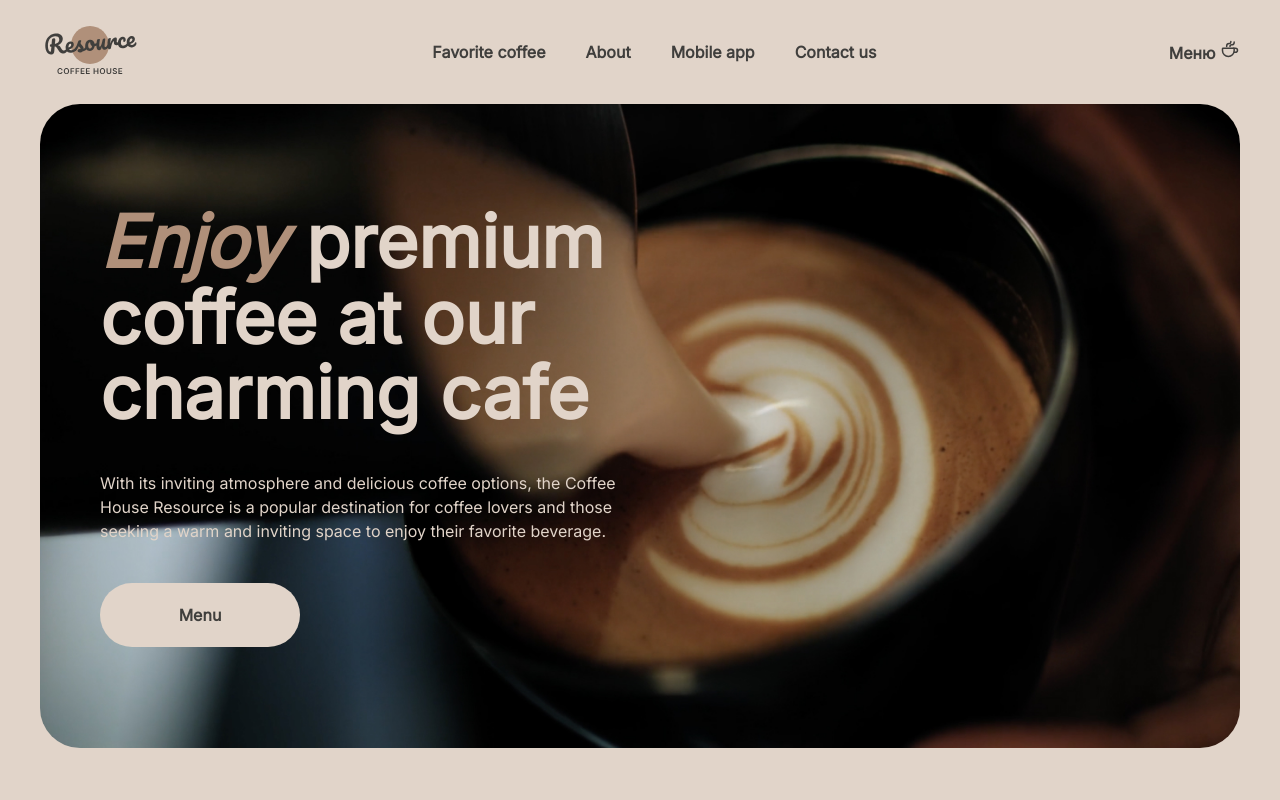
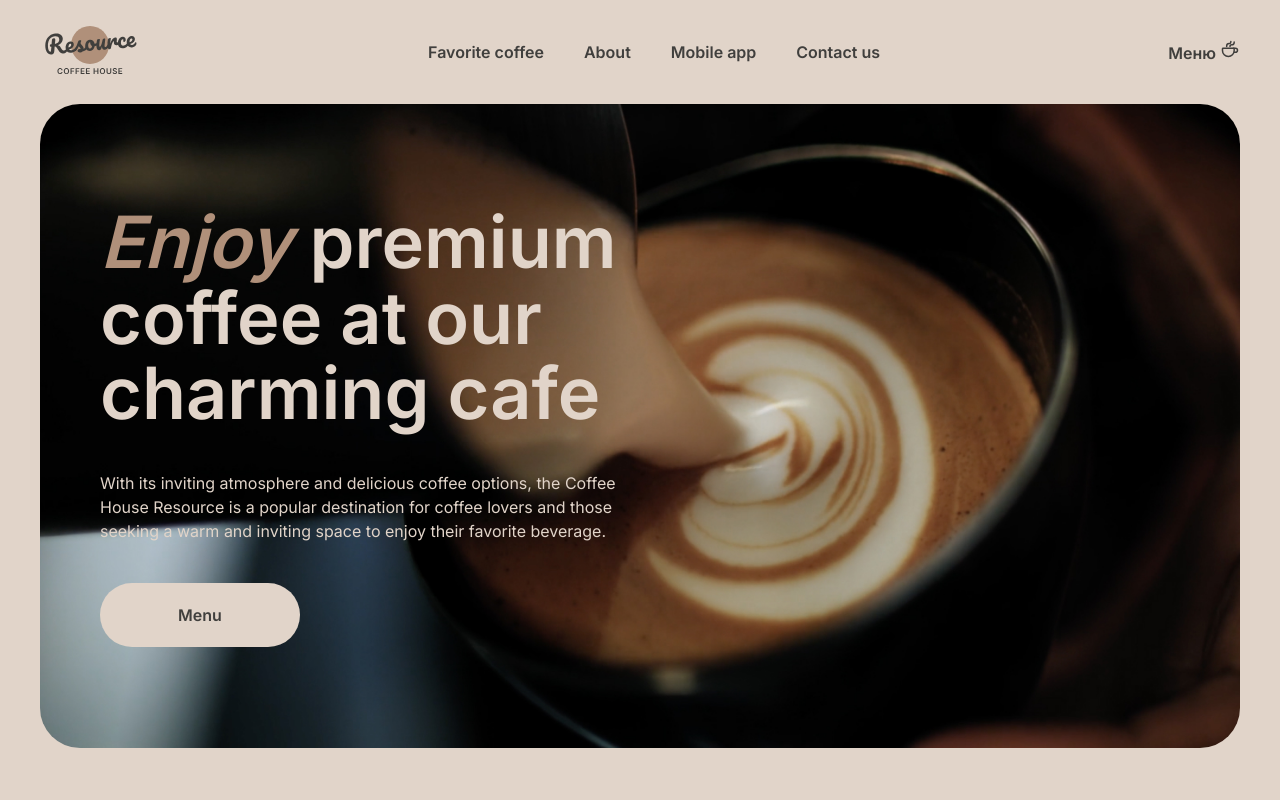
Before and after one commit to Drikkii/coffe-house, a plain HTML site: page coffee-house/index.html in a window 1280 px wide. Shown: the top 800 px of the page. Drawn offline with Linux system fonts and the light colour scheme.

Commit message:
fix:fonst

```diff
--- a/coffee-house/menu.css
+++ b/coffee-house/menu.css
@@ -1,4 +1,5 @@
 @import url("https://fonts.googleapis.com/css2?family=Inter&display=swap");
+@import url("https://fonts.googleapis.com/css2?family=Inter:wght@600&display=swap");
 
 * {
   font-family: Inter;
--- a/coffee-house/style.css
+++ b/coffee-house/style.css
@@ -1,4 +1,6 @@
 @import url("https://fonts.googleapis.com/css2?family=Inter&display=swap");
+
+@import url("https://fonts.googleapis.com/css2?family=Inter:wght@600&display=swap");
 
 * {
   font-family: Inter;
```
